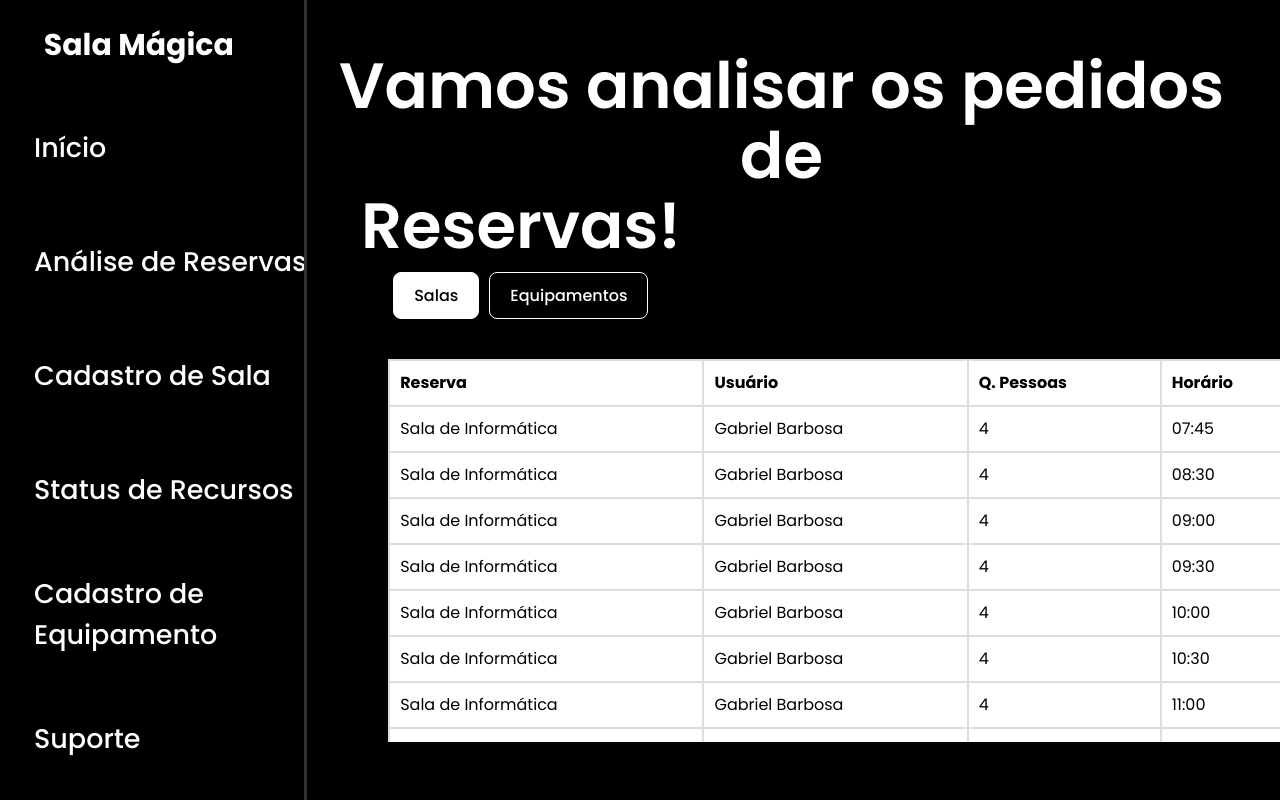
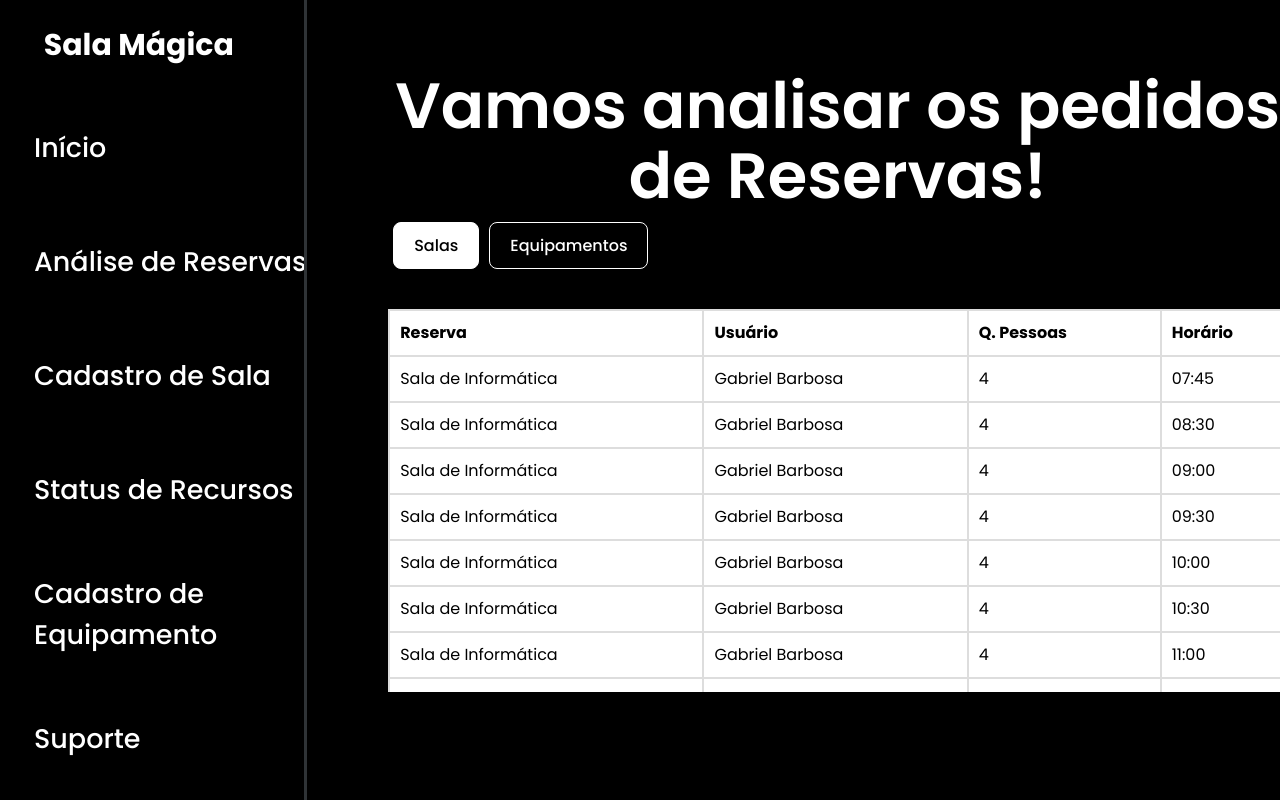
Before and after one commit to JoaoMotaSilva10/SalaMagicaFront, a React (Vite) app: page /Reservas in a window 1280 px wide. Shown: the top 800 px of the page. Built offline with nearby package versions, Linux system fonts and the light colour scheme.

Commit message:
ajeitei tudinho, que venha a proxima pagina

```diff
--- a/src/AnaliseReservas/Reservas.css
+++ b/src/AnaliseReservas/Reservas.css
@@ -82,11 +82,13 @@ th, td {
   .Reservas{
     font-size: 4rem;
     font-weight: 600;
-    margin-right: 62%;
+    margin-right: 57%;
+    width: 100%;
   }
   .analisar{
     font-size: 4rem;
     font-weight: 600;
-    margin-top: 3%;
-    margin-right:11%;
+    margin-top: 5%;
+    margin-right:19%;
+    width: 100%;
   }
--- a/src/AnaliseReservas/Reservas.jsx
+++ b/src/AnaliseReservas/Reservas.jsx
@@ -1,7 +1,7 @@
 import React, { useState } from 'react';
 import './Reservas.css';
 
-// Dados de exemplo (você pode substituir pelos seus dados reais)
+// Dados de exemplo com IDs únicos
 const roomsData = [
   { id: 1, reserva: "Sala de Informática", usuario: "Gabriel Barbosa", pessoas: 4, horario: "07:45" },
   { id: 2, reserva: "Sala de Informática", usuario: "Gabriel Barbosa", pessoas: 4, horario: "08:30" },
@@ -18,20 +18,12 @@ const roomsData = [
   { id: 7, reserva: "Sala de Informática", usuario: "Gabriel Barbosa", pessoas: 4, horario: "11:00" },
   { id: 6, reserva: "Sala de Informática", usuario: "Gabriel Barbosa", pessoas: 4, horario: "10:30" },
   { id: 7, reserva: "Sala de Informática", usuario: "Gabriel Barbosa", pessoas: 4, horario: "11:00" },
-
-
 ];
 
 const equipmentData = [
   { id: 1, reserva: "Projetor", usuario: "Lucas Silva", pessoas: 1, horario: "09:00" },
   { id: 2, reserva: "Microfone", usuario: "Ana Souza", pessoas: 1, horario: "10:00" },
   { id: 3, reserva: "Câmera", usuario: "Pedro Lima", pessoas: 1, horario: "11:00" },
-  { id: 4, reserva: "Notebook", usuario: "Mariana Oliveira", pessoas: 1, horario: "12:00" },
-  { id: 5, reserva: "Tablet", usuario: "Carlos Mendes", pessoas: 1, horario: "13:00" },
-  { id: 4, reserva: "Notebook", usuario: "Mariana Oliveira", pessoas: 1, horario: "12:00" },
-  { id: 5, reserva: "Tablet", usuario: "Carlos Mendes", pessoas: 1, horario: "13:00" },
-  { id: 4, reserva: "Notebook", usuario: "Mariana Oliveira", pessoas: 1, horario: "12:00" },
-  { id: 5, reserva: "Tablet", usuario: "Carlos Mendes", pessoas: 1, horario: "13:00" },
   { id: 4, reserva: "Notebook", usuario: "Mariana Oliveira", pessoas: 1, horario: "12:00" },
   { id: 5, reserva: "Tablet", usuario: "Carlos Mendes", pessoas: 1, horario: "13:00" },
 ];
@@ -70,14 +62,12 @@ function Reservas() {
     </div>
   );
 
-
   const data = activeTab === 'salas' ? roomsData : equipmentData;
 
   return (
     <div className="reservations-container">
-      <h1 className="analisar">Vamos analisar os pedidos de </h1>
-      <h1 className="Reservas">Reservas!</h1>
-
+      <h1 className="analisar">Vamos analisar os pedidos </h1>
+      <h1 className="Reservas"> de Reservas!</h1>
 
       <div className="tabs">
         <button
--- a/src/Home/Maincontent.css
+++ b/src/Home/Maincontent.css
@@ -26,17 +26,16 @@
   font-weight: 600;
     font-size: 4rem;
     margin-left: 4%;
-    margin-top: 4%;
-}
-.gerente{
-  font-size: 5rem;
+    margin-top: 6%;
 }
 
+  .tente{font-size: 4.6rem;
+  margin-left: 4%;}
   .image-gallery {
     display: flex;
     justify-content: space-between;
     margin-top: 2%;
-    height: 60%;
+    height: 55%;
 
   }
 
--- a/src/Home/Maincontent.jsx
+++ b/src/Home/Maincontent.jsx
@@ -14,7 +14,7 @@ function MainContent() {
           <Link to={'/Login'} className="custom-link">Sair da conta</Link>
         </button>
       </div>
-      <h1 className="gerente">Gerente!</h1>
+      <h1 className="tente">Gerente!</h1>
       <div className="image-gallery">
       <img src={im2} classname="img1"/>
       <img src={im1}/>
```
